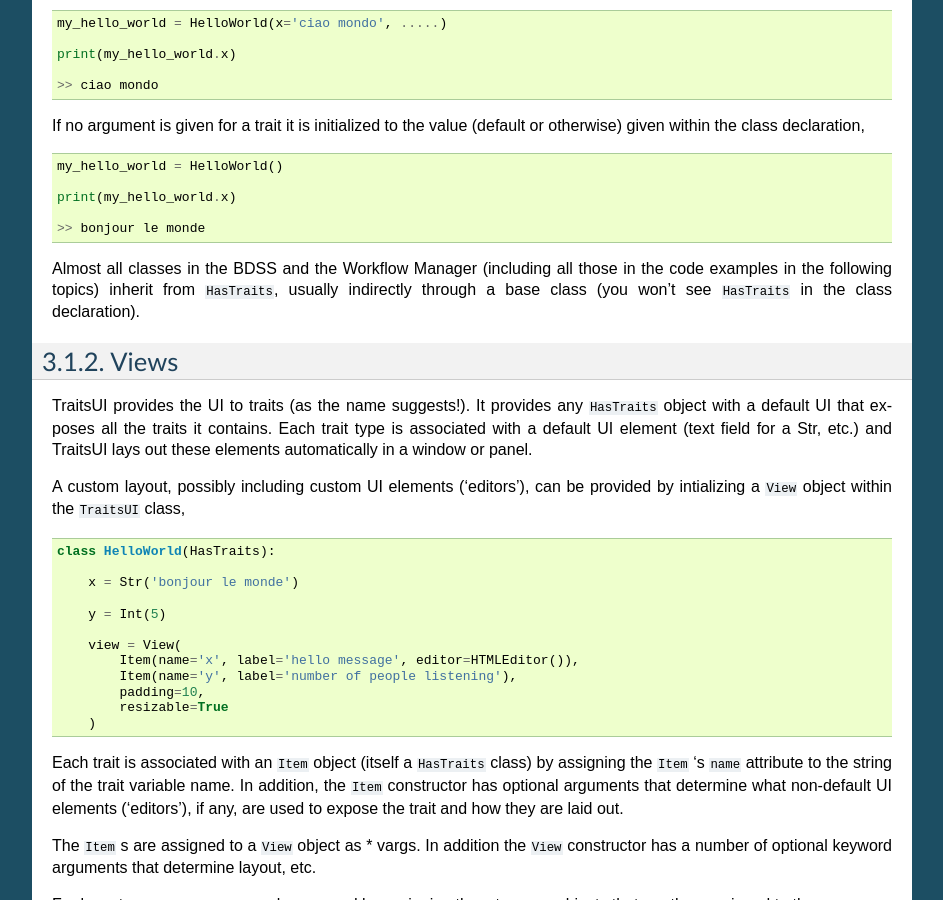
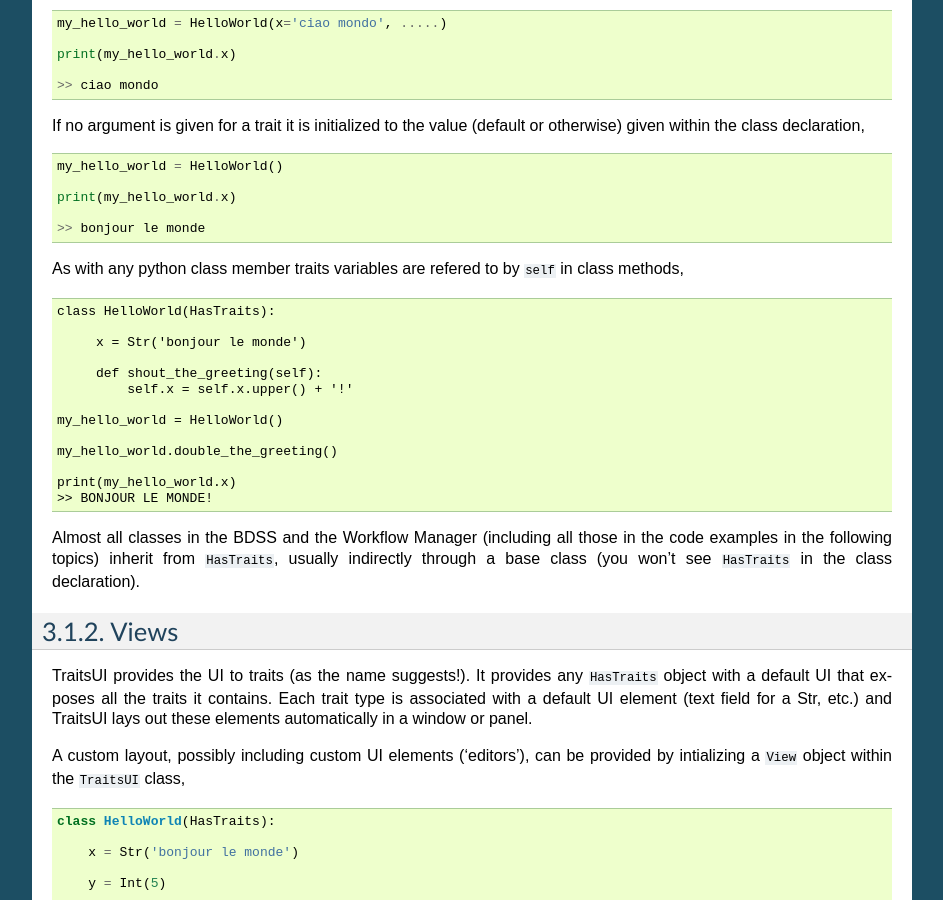
Before and after one commit to force-h2020/force-docs, a Sphinx documentation site: the page built from docs/source/extending/traits.rst, in a window 1280 px wide and 900 px high, scrolled down 872 px. Shown: the whole window, without its empty margins (198-1141 px from the left). Built offline with Sphinx 7.4.7, drawn with Linux system fonts in a browser that asks for light colours.

Commit message:
self reference

```diff
--- a/docs/source/extending/traits.rst
+++ b/docs/source/extending/traits.rst
@@ -63,6 +63,24 @@ given within the class declaration, ::
 
     >> bonjour le monde
 
+As with any python class member traits variables are refered to by ``self`` in class
+methods, ::
+
+   class HelloWorld(HasTraits):
+
+        x = Str('bonjour le monde')
+
+        def shout_the_greeting(self):
+            self.x = self.x.upper() + '!'
+
+   my_hello_world = HelloWorld()
+
+   my_hello_world.double_the_greeting()
+
+   print(my_hello_world.x)
+   >> BONJOUR LE MONDE!
+
+
 Almost all classes in the BDSS and the Workflow Manager (including all those in the code
 examples in the following topics) inherit from ``HasTraits``, usually indirectly through
 a base class (you won't see ``HasTraits`` in the class declaration).
```
